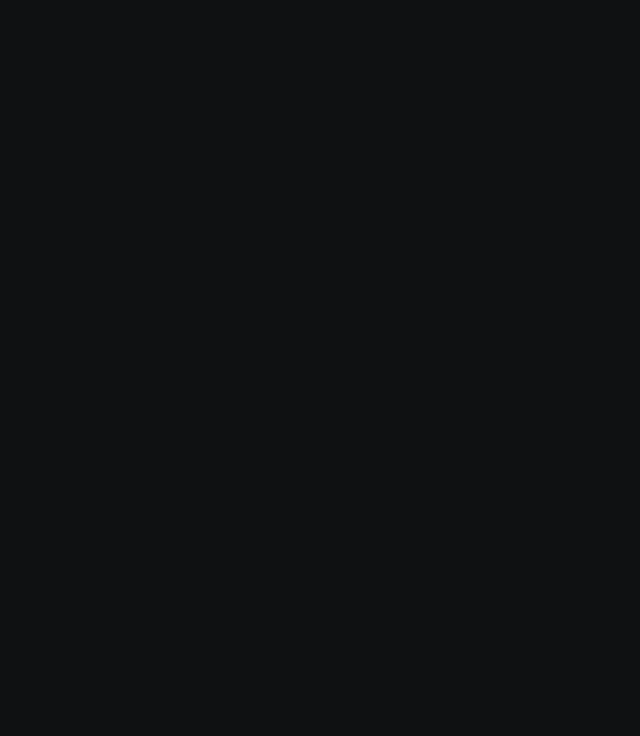
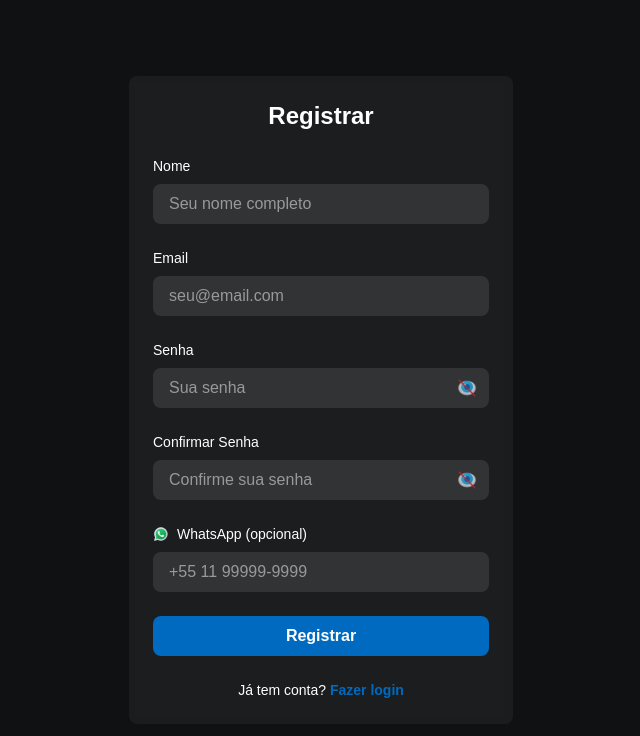
Before and after one commit to 18juba/engsoftware, a SvelteKit app in the folder frontend/: page /registro in a window 1280 px wide. Shown: the top 736 px of the page, without its empty margins (319-959 px from the left). Built offline with nearby package versions, Linux system fonts and the light colour scheme; a web font is replaced by a local one.

Commit message:
Registrar novo usuário

```diff
--- a/frontend/src/routes/registro/+page.svelte
+++ b/frontend/src/routes/registro/+page.svelte
@@ -0,0 +1,244 @@
+<script lang="ts">
+	import { resolve } from '$app/paths';
+	import Icon from '$lib/components/ui/Icon.svelte';
+	import { goto } from '$app/navigation';
+	import { env } from '$env/dynamic/public';
+	import { auth } from '$lib/stores/auth';
+	import { toasts } from '$lib/stores/toast';
+
+	let showPassword = $state(false);
+	let name = $state('');
+	let email = $state('');
+	let password = $state('');
+	let passwordConfirmation = $state('');
+	let whatsapp = $state('');
+	let isSubmitting = $state(false);
+
+	async function register(event: SubmitEvent) {
+		event.preventDefault();
+
+		if (!env.PUBLIC_API_URL) {
+			toasts.add({
+				type: 'danger',
+				title: 'Configuração inválida',
+				description: 'Erro interno do servidor'
+			});
+			return;
+		}
+		if (!name.trim() || !email.trim() || !password || !passwordConfirmation) {
+			toasts.add({
+				type: 'danger',
+				title: 'Campos obrigatórios',
+				description: 'Preencha todos os campos para continuar.'
+			});
+			return;
+		}
+		if (password.length < 8) {
+			toasts.add({
+				type: 'danger',
+				title: 'Senha inválida',
+				description: 'A senha deve ter no mínimo 8 caracteres.'
+			});
+			return;
+		}
+		if (password !== passwordConfirmation) {
+			toasts.add({
+				type: 'danger',
+				title: 'Confirmação inválida',
+				description: 'A confirmação de senha não confere.'
+			});
+			return;
+		}
+
+		try {
+			isSubmitting = true;
+
+			const response = await fetch(`${env.PUBLIC_API_URL}/auth/register`, {
+				method: 'POST',
+				headers: {
+					'Content-Type': 'application/json'
+				},
+				body: JSON.stringify({
+					name,
+					email,
+					password,
+					passwordConfirmation,
+					whatsapp: whatsapp.trim() || null
+				})
+			});
+
+			if (response.status === 201) {
+				toasts.add({
+					type: 'success',
+					title: 'Cadastro realizado',
+					description: 'Conta criada com sucesso.'
+				});
+
+				const loginResponse = await fetch(`${env.PUBLIC_API_URL}/auth/login`, {
+					method: 'POST',
+					headers: {
+						'Content-Type': 'application/json'
+					},
+					body: JSON.stringify({
+						email,
+						password
+					})
+				});
+
+				if (loginResponse.status === 200) {
+					const data = await loginResponse.json();
+					auth.setToken(data.token);
+					await goto(resolve('/painel'));
+					return;
+				}
+
+				toasts.add({
+					type: 'info',
+					title: 'Conta criada',
+					description: 'Faça login para continuar.'
+				});
+				await goto(resolve('/'));
+				return;
+			}
+
+			if (response.status === 400) {
+				toasts.add({
+					type: 'danger',
+					title: 'Dados inválidos',
+					description: 'Revise os dados e tente novamente.'
+				});
+				return;
+			}
+
+			if (response.status === 409) {
+				toasts.add({
+					type: 'danger',
+					title: 'E-mail em uso',
+					description: 'Esse e-mail já possui cadastro.'
+				});
+				return;
+			}
+
+			toasts.add({
+				type: 'danger',
+				title: 'Erro no cadastro',
+				description: 'Não foi possível concluir o cadastro.'
+			});
+		} catch {
+			toasts.add({
+				type: 'danger',
+				title: 'Erro de conexão',
+				description: 'Não foi possível conectar ao servidor.'
+			});
+		} finally {
+			isSubmitting = false;
+		}
+	}
+</script>
+
+<div class="flex h-full items-center justify-center p-4">
+	<form
+		onsubmit={register}
+		class="flex w-full max-w-sm flex-col gap-6 rounded-lg bg-(--foreground)/5 p-6 backdrop-blur-xs"
+	>
+		<h1 class="text-center text-2xl font-bold">Registrar</h1>
+
+		<div class="flex flex-col gap-2">
+			<label for="nome" class="text-sm font-medium">Nome</label>
+			<input
+				id="nome"
+				type="text"
+				placeholder="Seu nome completo"
+				bind:value={name}
+				class="rounded-lg bg-(--foreground)/10 px-4 py-2 transition-colors duration-200 focus:bg-(--foreground)/20 focus:outline-none"
+			/>
+		</div>
+
+		<div class="flex flex-col gap-2">
+			<label for="email" class="text-sm font-medium">Email</label>
+			<input
+				id="email"
+				type="email"
+				placeholder="seu@email.com"
+				bind:value={email}
+				class="rounded-lg bg-(--foreground)/10 px-4 py-2 transition-colors duration-200 focus:bg-(--foreground)/20 focus:outline-none"
+			/>
+		</div>
+
+		<div class="flex flex-col gap-2">
+			<label for="senha" class="text-sm font-medium">Senha</label>
+			<div class="relative">
+				<input
+					id="senha"
+					type={showPassword ? 'text' : 'password'}
+					placeholder="Sua senha"
+					bind:value={password}
+					class="w-full rounded-lg bg-(--foreground)/10 px-4 py-2 pr-10 transition-colors duration-200 focus:bg-(--foreground)/20 focus:outline-none"
+				/>
+				<button
+					type="button"
+					onclick={() => (showPassword = !showPassword)}
+					class="absolute top-1/2 right-3 h-5 w-5 -translate-y-1/2 opacity-80 transition-opacity hover:opacity-100"
+					aria-label={showPassword ? 'Ocultar senha' : 'Mostrar senha'}
+				>
+					{#if showPassword}
+						<Icon icon="Eye.png" class="h-5 w-5 cursor-pointer" />
+					{:else}
+						<Icon icon="EyeClosed.png" class="h-5 w-5 cursor-pointer" />
+					{/if}
+				</button>
+			</div>
+		</div>
+
+		<div class="flex flex-col gap-2">
+			<label for="confirmar-senha" class="text-sm font-medium">Confirmar Senha</label>
+			<div class="relative">
+				<input
+					id="confirmar-senha"
+					type={showPassword ? 'text' : 'password'}
+					placeholder="Confirme sua senha"
+					bind:value={passwordConfirmation}
+					class="w-full rounded-lg bg-(--foreground)/10 px-4 py-2 pr-10 transition-colors duration-200 focus:bg-(--foreground)/20 focus:outline-none"
+				/>
+				<button
+					type="button"
+					onclick={() => (showPassword = !showPassword)}
+					class="absolute top-1/2 right-3 h-5 w-5 -translate-y-1/2 opacity-80 transition-opacity hover:opacity-100"
+					aria-label={showPassword ? 'Ocultar senha' : 'Mostrar senha'}
+				>
+					{#if showPassword}
+						<Icon icon="Eye.png" class="h-5 w-5 cursor-pointer" />
+					{:else}
+						<Icon icon="EyeClosed.png" class="h-5 w-5 cursor-pointer" />
+					{/if}
+				</button>
+			</div>
+		</div>
+
+		<div class="flex flex-col gap-2">
+			<label for="whatsapp" class="flex items-center gap-2 text-sm font-medium">
+				<Icon icon="Whatsapp.png" class="h-4 w-4" />
+				WhatsApp (opcional)
+			</label>
+			<input
+				id="whatsapp"
+				type="text"
+				placeholder="+55 11 99999-9999"
+				bind:value={whatsapp}
+				class="rounded-lg bg-(--foreground)/10 px-4 py-2 transition-colors duration-200 focus:bg-(--foreground)/20 focus:outline-none"
+			/>
+		</div>
+
+		<button
+			type="submit"
+			disabled={isSubmitting}
+			class="cursor-pointer rounded-lg bg-(--primary) px-4 py-2 font-semibold text-white transition-colors duration-200 hover:bg-(--primary)/90 disabled:cursor-not-allowed disabled:opacity-50"
+		>
+			{isSubmitting ? 'Registrando...' : 'Registrar'}
+		</button>
+
+		<a href={resolve('/')} class="text-center text-sm">
+			Já tem conta? <span class="font-bold text-(--primary)">Fazer login</span>
+		</a>
+	</form>
+</div>
```
Also changed, not shown: frontend/static/icons/Whatsapp.png (added).
